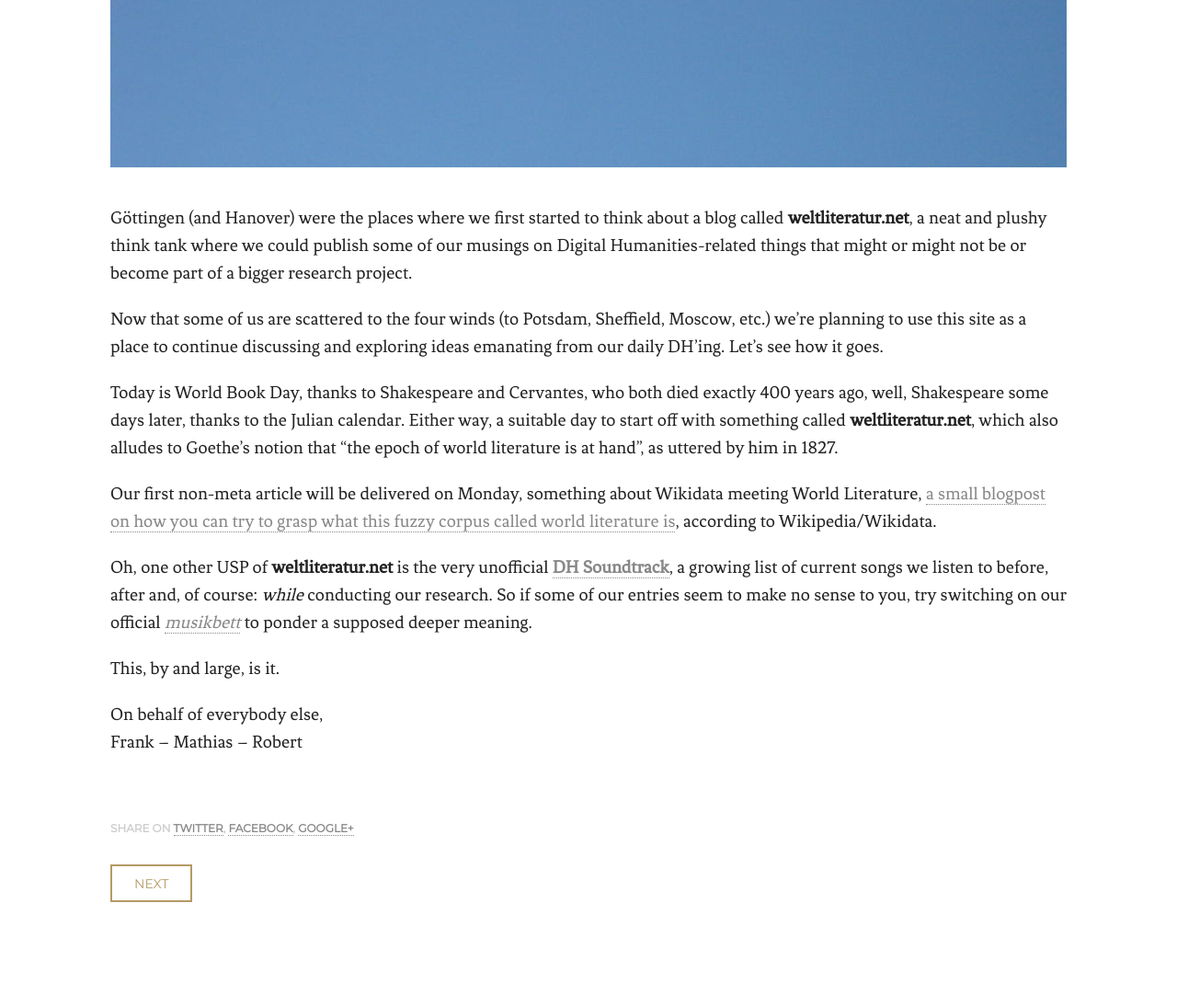
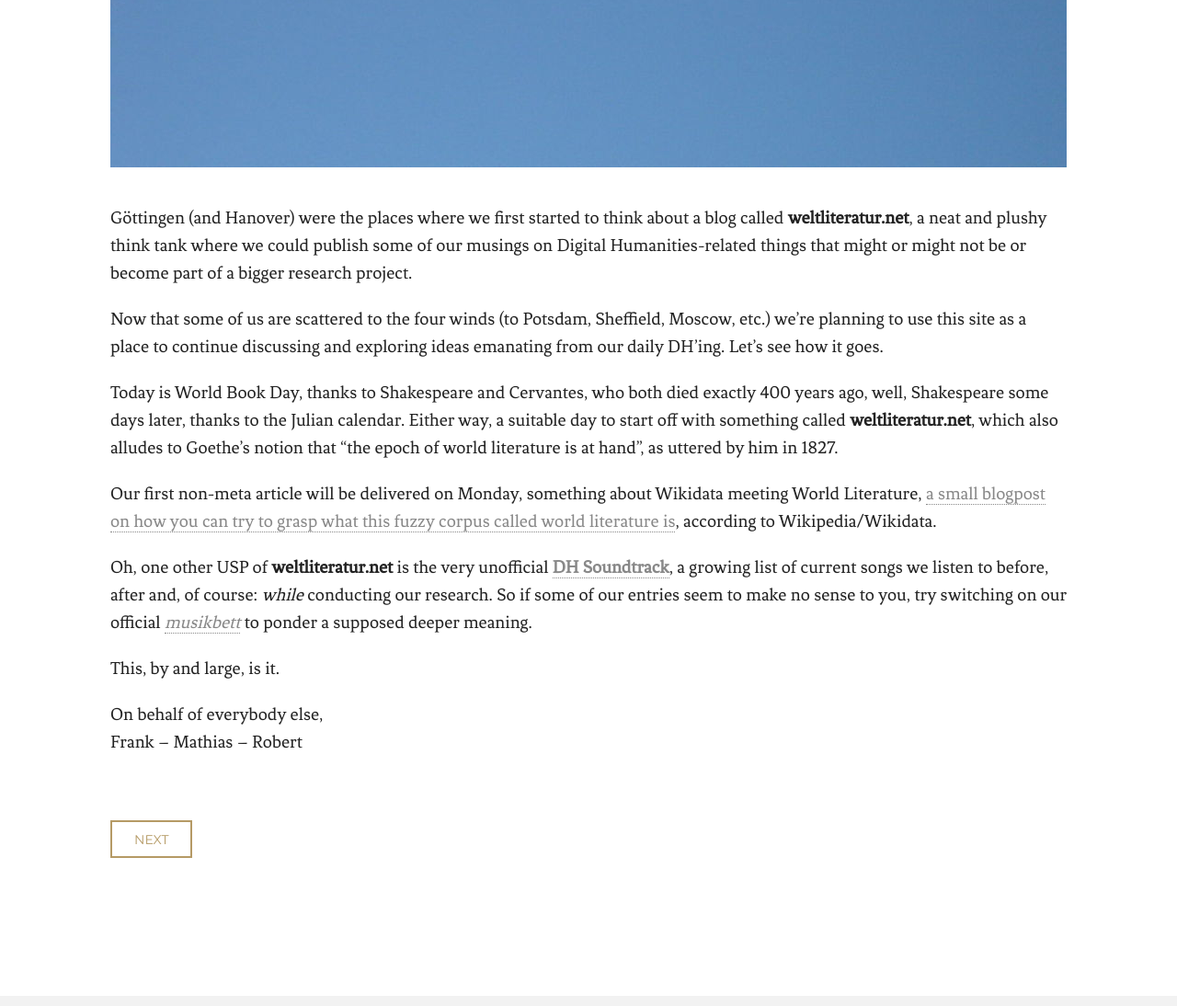
Before and after one commit to weltliteratur/blog, a Jekyll site: the page built from _posts/2016-04-23-This-is-weltliteratur-net.markdown, in a window 1280 px wide, cut to the strip 710-1804 px from the top of the page. Shown: the whole strip at 92% size. Built offline with Jekyll 4.4.1, drawn with Linux system fonts in a browser that asks for light colours.

Commit message:
removed sharing buttons

```diff
--- a/_layouts/post.html
+++ b/_layouts/post.html
@@ -28,20 +28,12 @@
       {{ page.content | markdownify }}
 
       <div class="post-nav">
-
-        <span class="section-subtitle">
-	  Share on
-	  <a href="https://twitter.com/home?status={{ page.title | uri_escape }}+{{ site.base }}{{ page.url }}" target="_blank">Twitter</a>,
-	  <a href="https://www.facebook.com/share.php?u={{ site.base }}{{ page.url }}&amp;title={{ page.title | uri_escape }}" target="_blank">Facebook</a>,
-	  <a href="https://plus.google.com/share?url={{ site.base }}{{ page.url }}" target="_blank">Google+</a></span><br>
-
 	{% if page.previous.url %}
           <a href="{{page.previous.url}}" class="button">Prev</a>
   	{% endif %}
 	{% if page.next.url %}
           <a href="{{page.next.url}}" class="button">Next</a>
 	{% endif %}
-
       </div>
 
     </section>
```
Lines whose indentation alone changed are shown as unchanged.
